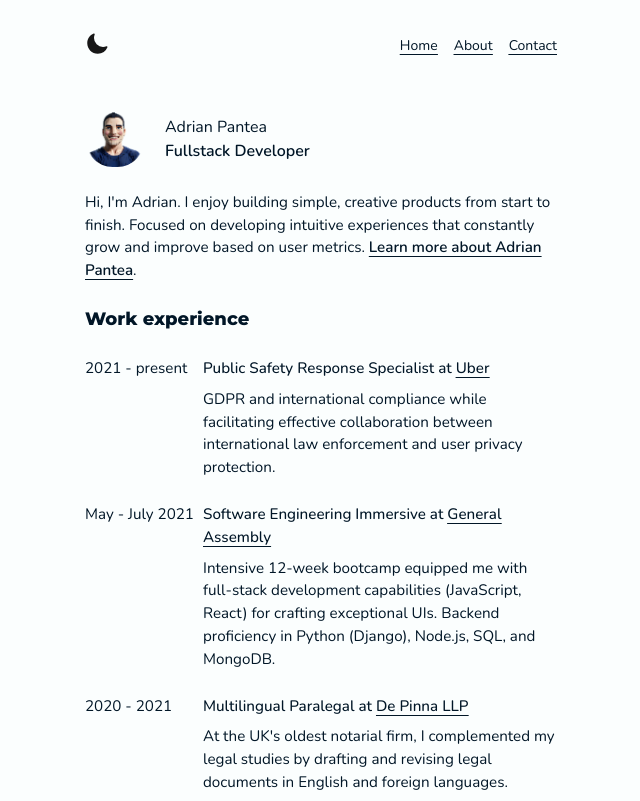
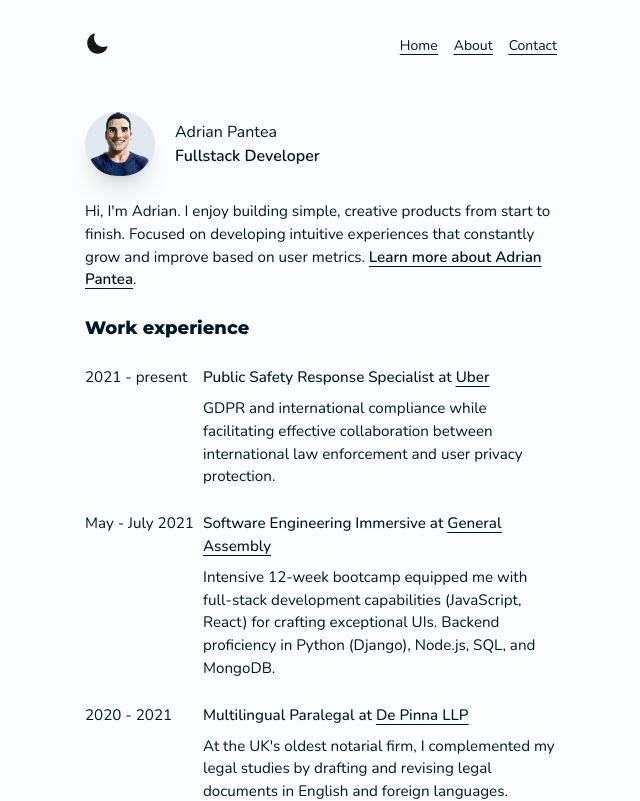
Before and after one commit to adrianp2021/simple-portfolio, a Next.js app: page / in a window 1280 px wide. Shown: the top 801 px of the page, without its empty margins (319-959 px from the left). Built offline with nearby package versions, Linux system fonts and the light colour scheme.

Commit message:
change profile photo

```diff
--- a/app/page.js
+++ b/app/page.js
@@ -143,9 +143,9 @@ export default function Home() {
                 <Image
                   src={photo}
                   alt="my photo"
-                  width={60}
-                  height={60}
-                  className="rounded-full"
+                  width={70}
+                  height={70}
+                  className="rounded-full dark:bg-sand bg-gray shadow-xl"
                   priority
                 />
               </a>
```
